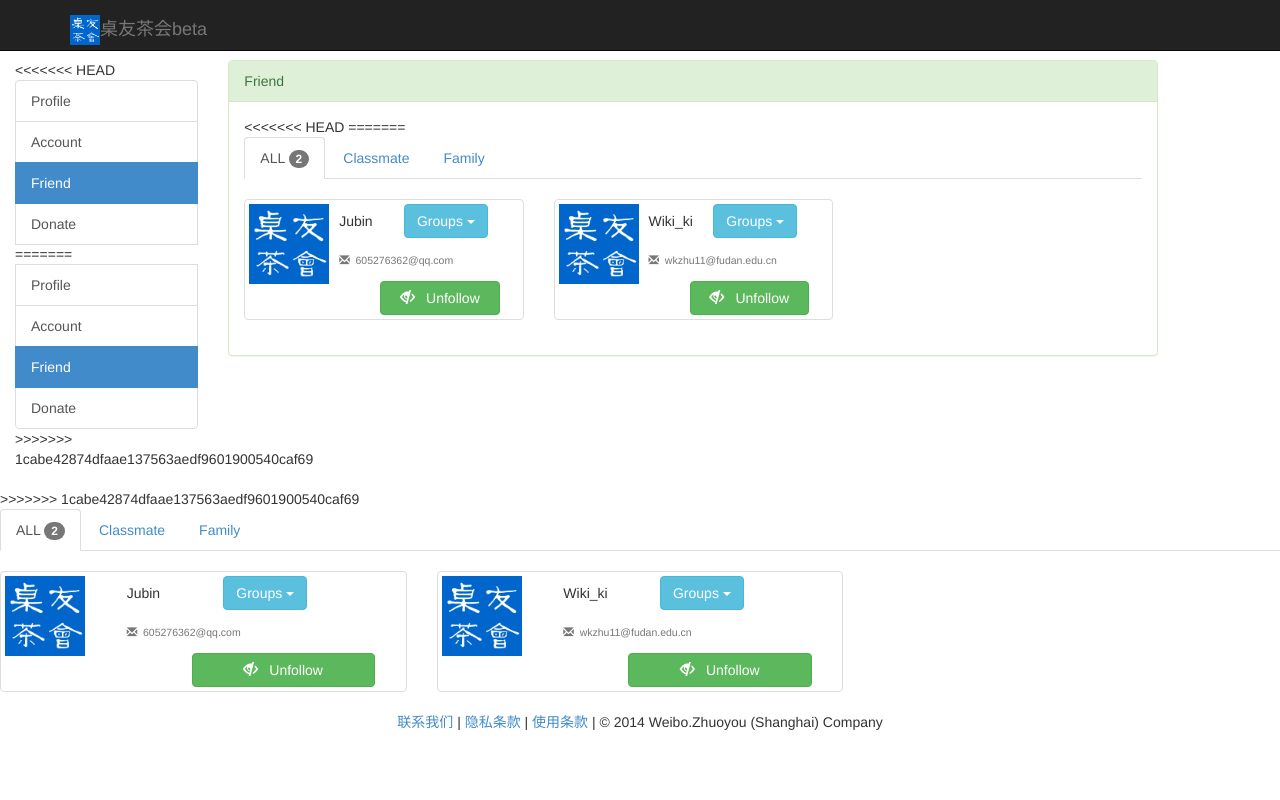
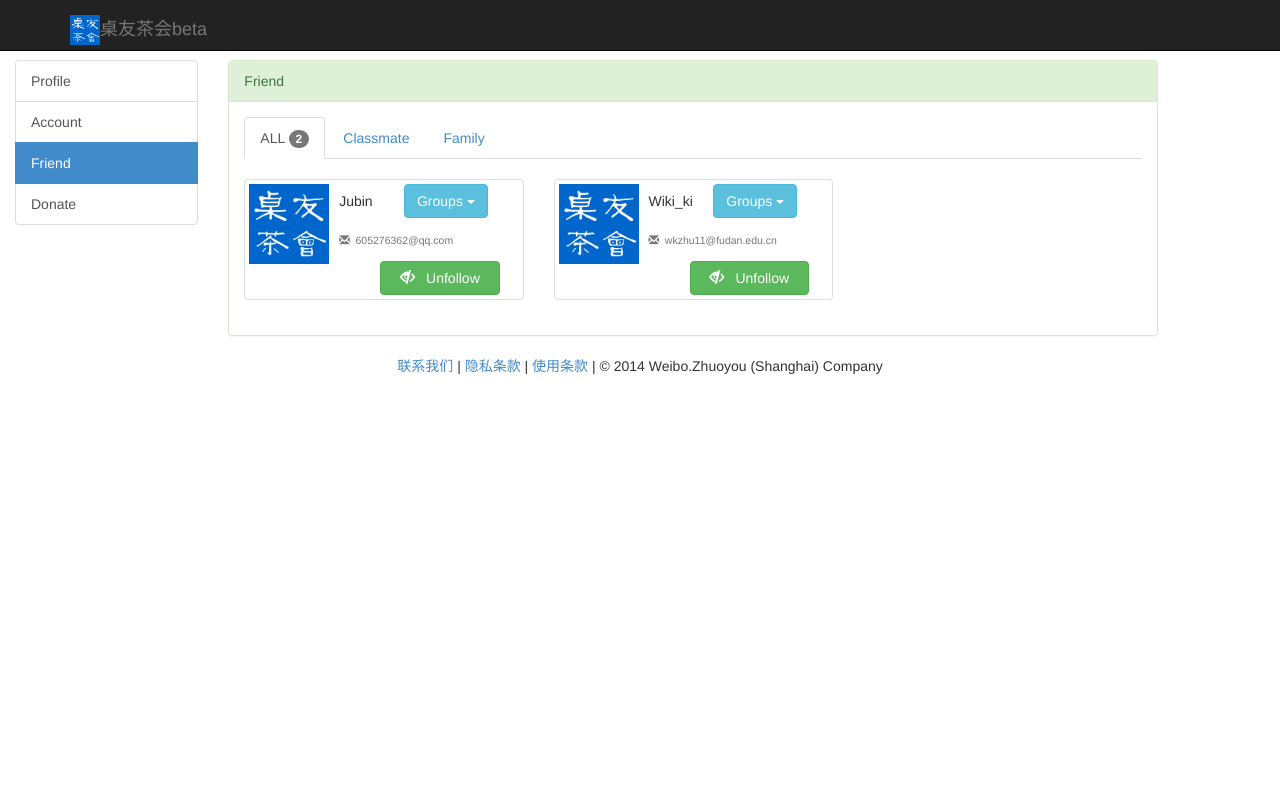
Before and after one commit to Wiki616/Weibo.Zhuoyou, a Flask app: page /settings/friend in a window 1280 px wide. Run offline with Flask 2, Linux system fonts and the light colour scheme; some libraries are stand-ins or nearby versions.

Commit message:
delete some useless code and modify the ui

```diff
--- a/app/templates/account.html
+++ b/app/templates/account.html
@@ -1,9 +1,7 @@
 {% extends "base.html" %}
 
 {% block content %}
-<<<<<<< HEAD
 
-=======
 <br>
 <br>
 <br>
@@ -13,7 +11,7 @@
            <div class="list-group">
 					<a href="/settings/profile" class="list-group-item">Profile</a>
 					<a href="/settings/account" class="list-group-item active">Account</a>
-					<a href="/settings/Friend" class="list-group-item">Friend</a>
+					<a href="/settings/friend" class="list-group-item">Friend</a>
 					<a href="/settings/Donate" class="list-group-item">Donate</a>
 		   </div>
         </div>
@@ -61,5 +59,4 @@
         </div>
       </div>
     </div>
->>>>>>> 659a67677a6dd5f6b7e33fd7d8e0af2097a59ffd
 {% endblock %}
--- a/app/templates/friend.html
+++ b/app/templates/friend.html
@@ -8,134 +8,16 @@
       <div class="row">
         <div class="col-sm-3 col-md-2">
            <div class="list-group">
-<<<<<<< HEAD
 					<a href="/settings/profile" class="list-group-item">Profile</a>
 					<a href="/settings/account" class="list-group-item">Account</a>
 					<a href="/settings/friend" class="list-group-item active">Friend</a>
 					<a href="/settings/donate" class="list-group-item">Donate</a>
-=======
-					<a href="#" class="list-group-item">Profile</a>
-					<a href="#" class="list-group-item">Account</a>
-					<a href="#" class="list-group-item active">Friend</a>
-					<a href="#" class="list-group-item">Donate</a>
->>>>>>> 1cabe42874dfaae137563aedf9601900540caf69
 		   </div>
         </div>
         <div class="col-md-9">
 			<div class="panel panel-success">
 				<div class="panel-heading">Friend</div>
 				<div class="panel-body">
-<<<<<<< HEAD
-=======
-
-					<ul class="nav nav-tabs" role="tablist">
-					  <li role="presentation" class="active"><a href="#">ALL <span class="badge" id="friendnum">2</span></a></li>
-					  <li role="presentation"><a href="#">Classmate</a></li>
-					  <li role="presentation"><a href="#">Family</a></li>
-					</ul>
-
-					</br>
-
-					<div class="row">
-					  <div class="col-sm-6 col-md-4">
-
-						<div class="thumbnail">
-							<div class="row">
-								<div class="col-md-3">
-									<!--Profile picture-->
-									<img src="/static/pic/icon.jpg" height="80" width="80"></img>
-								</div>
-								<div class="col-md-9">
-									<div class="col-md-4">
-										<!--<img src="/static/pic/icon.jpg" height="16" width="16"></img>-->
-										<label for="friendcard" id="nickname"><b><h5>Jubin</h5></b></label>
-									</div>
-
-									<div class="col-md-7">
-										<div class="dropdown">
-											<button class="btn btn-info dropdown-toggle" type="button" id="dropdownMenu1" data-toggle="dropdown">
-												Groups
-												<span class="caret"></span>
-											</button>
-											<ul class="dropdown-menu" role="menu" aria-labelledby="dropdownMenu1" id="friendlist">
-												<li role="presentation"  class="disabled"><a role="menuitem" tabindex="-1" href="#">ALL</a></li>
-												<li role="presentation" class="divider"></li>
-												<li role="presentation"><a role="menuitem" tabindex="-1" href="#">Classmate</a></li>
-												<li role="presentation"><a role="menuitem" tabindex="-1" href="#">Family</a></li>
-											</ul>
-										</div>
-									</div>
-
-									<div class="col-md-12">
-											<label for="friendcard" id="email"><h5><small><span class="glyphicon glyphicon glyphicon-envelope"></span>&nbsp;&nbsp;605276362@qq.com</small></h5></label>
-									</div>
-
-									<div class="row">
-										<div class="col-md-8 col-md-offset-3">
-											<button type="submit" class="btn btn-success btn-block" id="Unfollow"><span class="glyphicon glyphicon-eye-close"></span>&nbsp;&nbsp; Unfollow</button>
-										</div>
-									</div>
-
-								</div>
-							</div>
-						</div>
-
-					  </div>
-
-					  <div class="col-sm-6 col-md-4">
-
-						<div class="thumbnail">
-							<div class="row">
-								<div class="col-md-3">
-									<!--Profile picture-->
-									<img src="/static/pic/icon.jpg" height="80" width="80"></img>
-								</div>
-								<div class="col-md-9">
-									<div class="col-md-4">
-										<!--<img src="/static/pic/icon.jpg" height="16" width="16"></img>-->
-										<label for="friendcard" id="nickname"><b><h5>Wiki_ki</h5></b></label>
-									</div>
-
-									<div class="col-md-7">
-										<div class="dropdown">
-											<button class="btn btn-info dropdown-toggle" type="button" id="dropdownMenu1" data-toggle="dropdown">
-												Groups
-												<span class="caret"></span>
-											</button>
-											<ul class="dropdown-menu" role="menu" aria-labelledby="dropdownMenu1" id="friendlist">
-												<li role="presentation"  class="disabled"><a role="menuitem" tabindex="-1" href="#">ALL</a></li>
-												<li role="presentation" class="divider"></li>
-												<li role="presentation"><a role="menuitem" tabindex="-1" href="#">Classmate</a></li>
-												<li role="presentation"><a role="menuitem" tabindex="-1" href="#">Family</a></li>
-											</ul>
-										</div>
-									</div>
-
-									<div class="col-md-12">
-											<label for="friendcard" id="email"><h5><small><span class="glyphicon glyphicon glyphicon-envelope"></span>&nbsp;&nbsp;wkzhu11@fudan.edu.cn</small></h5></label>
-									</div>
-
-									<div class="row">
-										<div class="col-md-8 col-md-offset-3">
-											<button type="submit" class="btn btn-success btn-block" id="Unfollow"><span class="glyphicon glyphicon-eye-close"></span>&nbsp;&nbsp; Unfollow</button>
-										</div>
-									</div>
-
-								</div>
-							</div>
-						</div>
-
-					  </div>
-
-					</div>
-
-				</div>
-			</div>
-        </div>
-      </div>
-    </div>
-
->>>>>>> 1cabe42874dfaae137563aedf9601900540caf69
 
 					<ul class="nav nav-tabs" role="tablist">
 					  <li role="presentation" class="active"><a href="#">ALL <span class="badge" id="friendnum">2</span></a></li>
--- a/app/templates/profile.html
+++ b/app/templates/profile.html
@@ -11,8 +11,8 @@
            <div class="list-group">
 					<a href="/settings/profile" class="list-group-item active">Profile</a>
 					<a href="/settings/account" class="list-group-item">Account</a>
-					<a href="/settings/Friend" class="list-group-item">Friend</a>
-					<a href="/settings/Donate" class="list-group-item">Donate</a>
+					<a href="/settings/friend" class="list-group-item">Friend</a>
+					<a href="/settings/donate" class="list-group-item">Donate</a>
 		   </div>
         </div>
         <div class="col-md-9">
```
Also changed, not shown: app/templates/index.html (+3 -18 lines).
